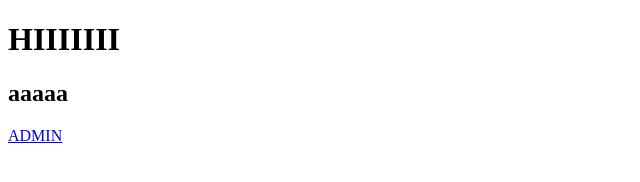
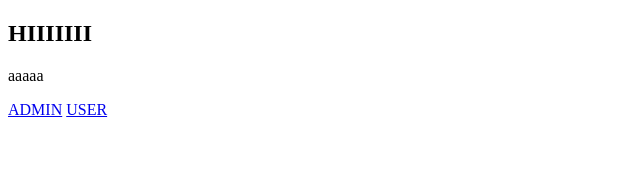
Before and after one commit to nallruf/Latian, a plain HTML site: page index.html in a window 1280 px wide. Shown: the whole page, without its empty margins (0-640 px from the left). Drawn offline with Linux system fonts and the light colour scheme.

Commit message:
update index

```diff
--- a/index.html
+++ b/index.html
@@ -7,8 +7,9 @@
     <title>Document</title>
 </head>
 <body>
-    <h1>HIIIIIII</h1>
-    <h2>aaaaa</h2>
+    <h2>HIIIIIII</h2>
+    <p>aaaaa</p>
     <a href="admin.html">ADMIN</a>
+    <a href="user.html">USER</a>
 </body>
 </html>
```
